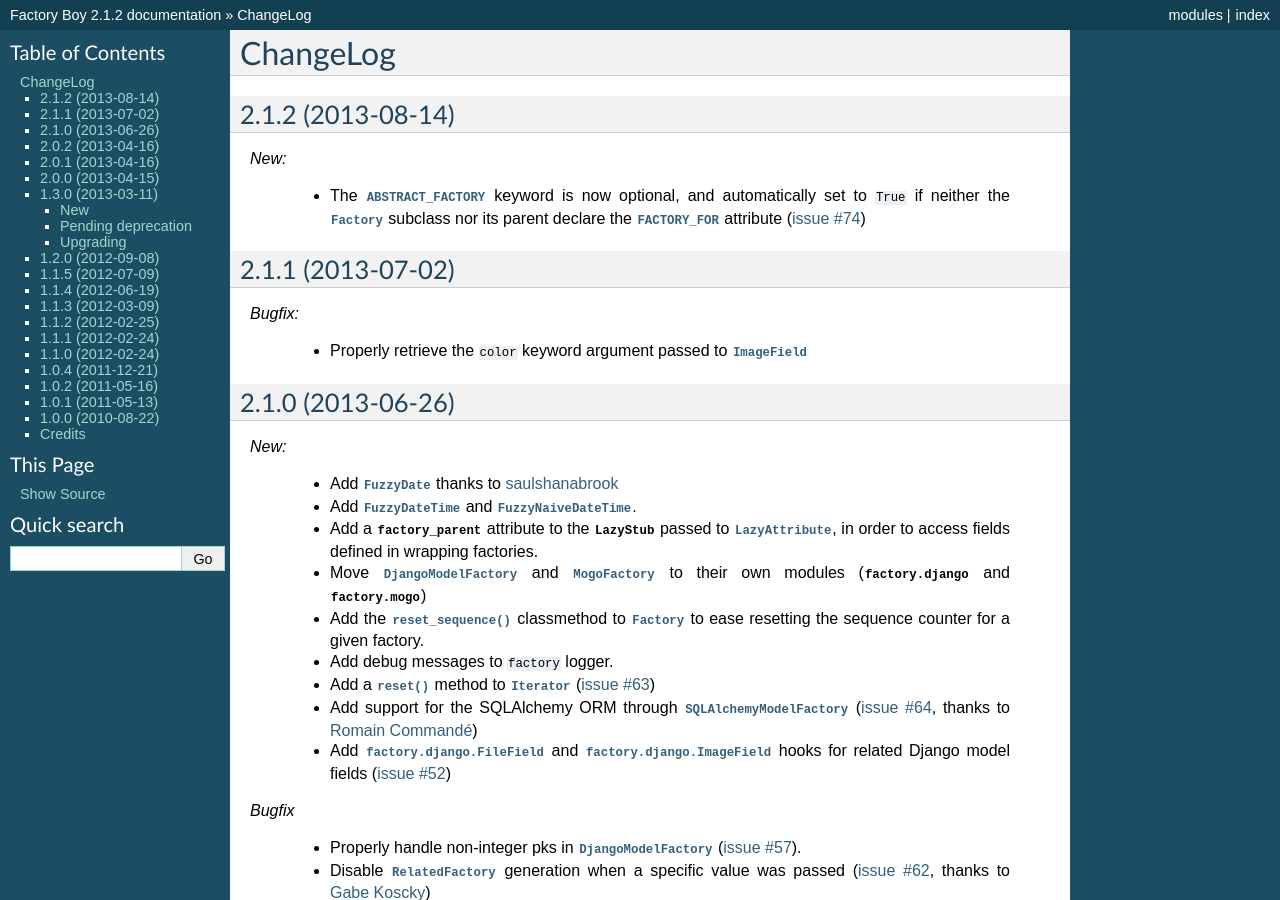
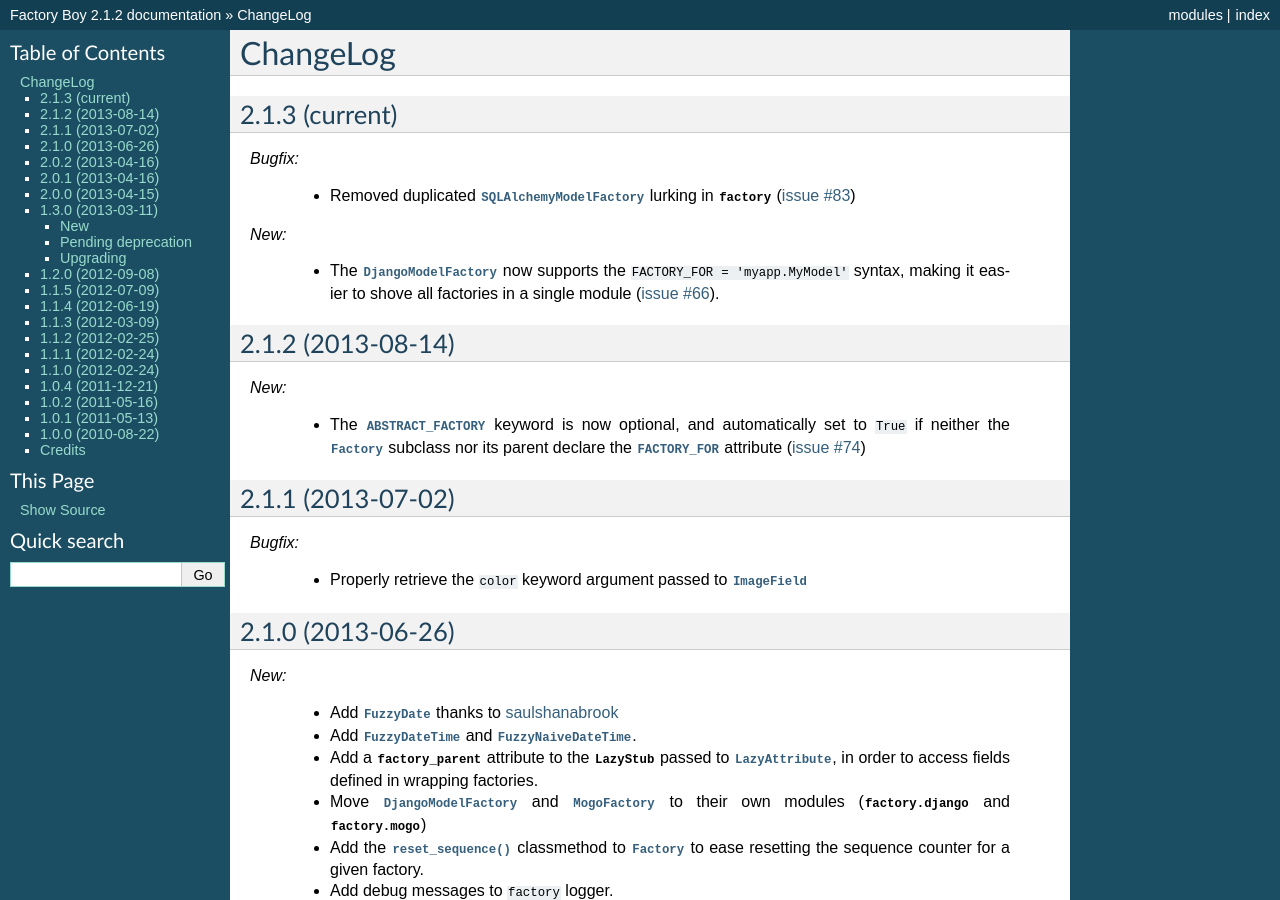
Before and after one commit to FactoryBoy/factory_boy, a Sphinx documentation site: the page built from docs/changelog.rst, in a window 1280 px wide and 900 px high. Built offline with Sphinx 7.4.7, drawn with Linux system fonts in a browser that asks for light colours.

Commit message:
Update ChangeLog

```diff
--- a/docs/changelog.rst
+++ b/docs/changelog.rst
@@ -1,5 +1,20 @@
 ChangeLog
 =========
+
+.. _v2.1.3:
+
+2.1.3 (current)
+---------------
+
+*Bugfix:*
+
+    - Removed duplicated :class:`~factory.alchemy.SQLAlchemyModelFactory` lurking in :mod:`factory`
+      (:issue:`83`)
+
+*New:*
+
+    - The :class:`~factory.django.DjangoModelFactory` now supports the ``FACTORY_FOR = 'myapp.MyModel'``
+      syntax, making it easier to shove all factories in a single module (:issue:`66`).
 
 .. _v2.1.2:
 
```
